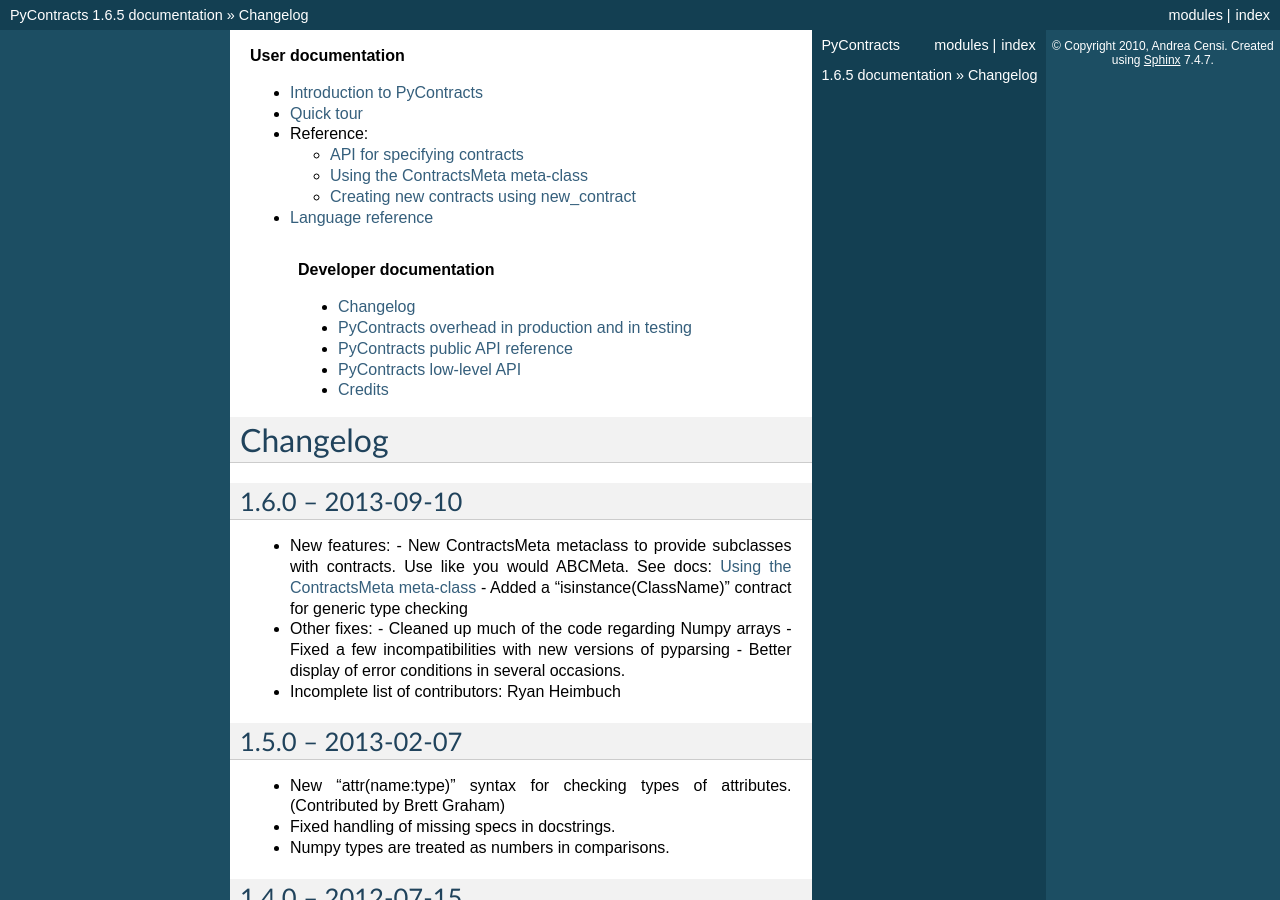
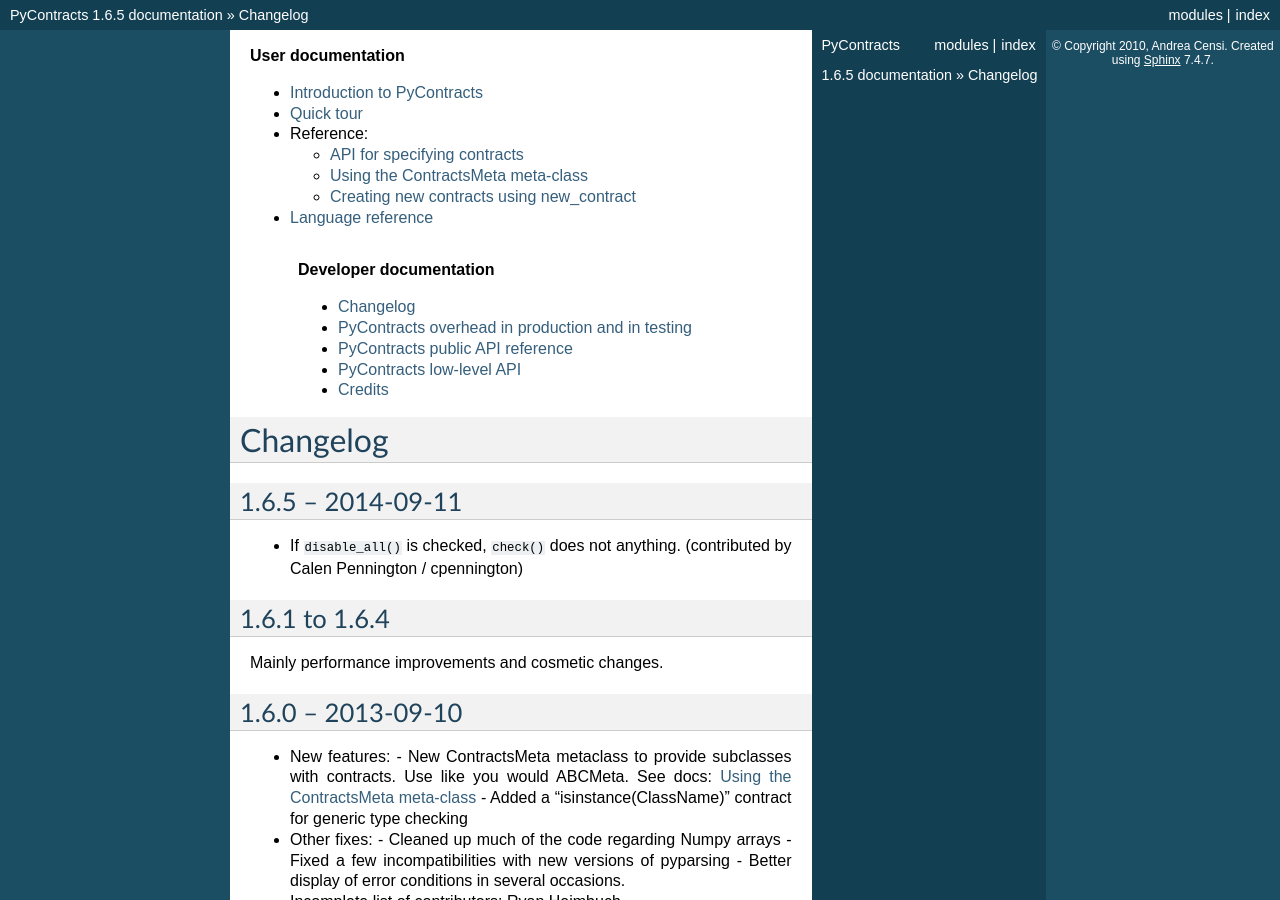
Before and after one commit to AndreaCensi/contracts, a Sphinx documentation site: the page built from docs/source/changelog.rst, in a window 1280 px wide and 900 px high. Built offline with Sphinx 7.4.7, drawn with Linux system fonts in a browser that asks for light colours; formulas are drawn with MathJax 3.

Commit message:
changelog

```diff
--- a/README.rst
+++ b/README.rst
@@ -71,13 +71,13 @@
 
         @abstractmethod
         @contract(probability='float,>=0,<=1')
-        def sample(probability):
+        def sample(self, probability):
             pass
 
     class Derived(Base):
         # The contract above is automatically enforced,
         # without this class having to know about PyContracts at all!
-        def sample(probability):
+        def sample(self, probability):
             ....
 
 **Numpy**: There is special support for Numpy: ::
--- a/docs/source/changelog.rst
+++ b/docs/source/changelog.rst
@@ -8,6 +8,17 @@
 =========
 
 .. _changelog:
+
+1.6.5 -- 2014-09-11
+-------------------
+
+* If ``disable_all()`` is checked, ``check()`` does not anything.
+  (contributed by Calen Pennington / cpennington)
+
+1.6.1 to 1.6.4
+--------------
+
+Mainly performance improvements and cosmetic changes.
 
 1.6.0 -- 2013-09-10
 -------------------
@@ -31,8 +42,6 @@
   (Contributed by Brett Graham)
 * Fixed handling of missing specs in docstrings.
 * Numpy types are treated as numbers in comparisons.
-
-
 
 1.4.0 -- 2012-07-15
 -------------------
```
